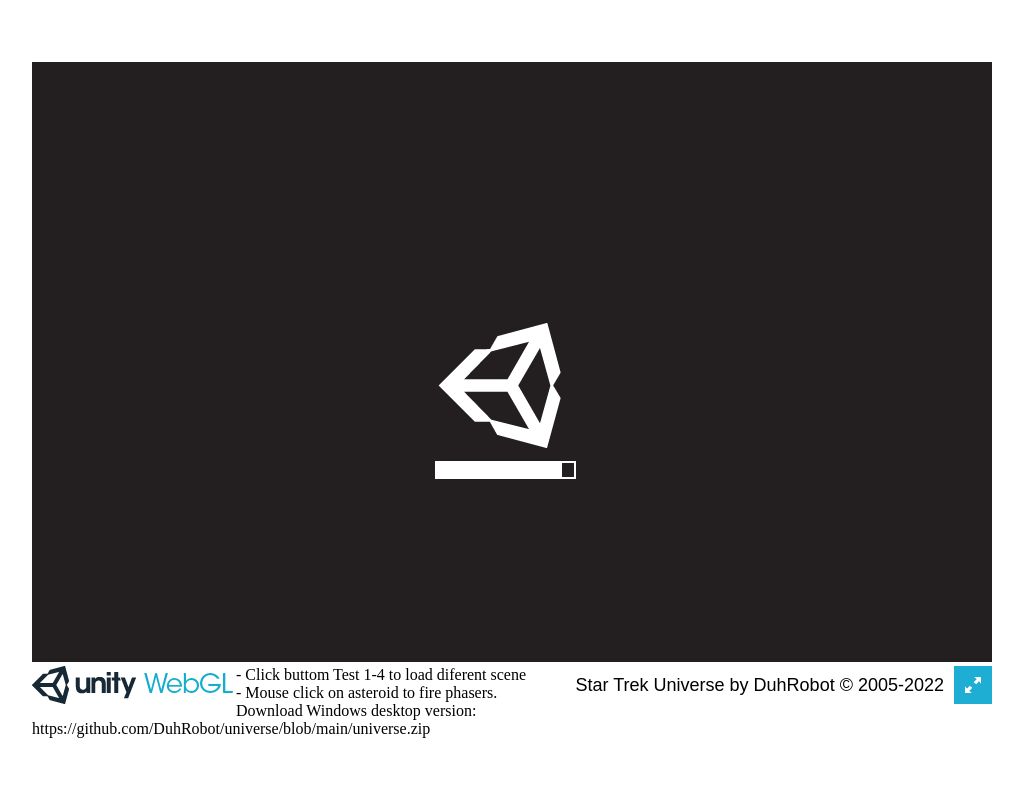
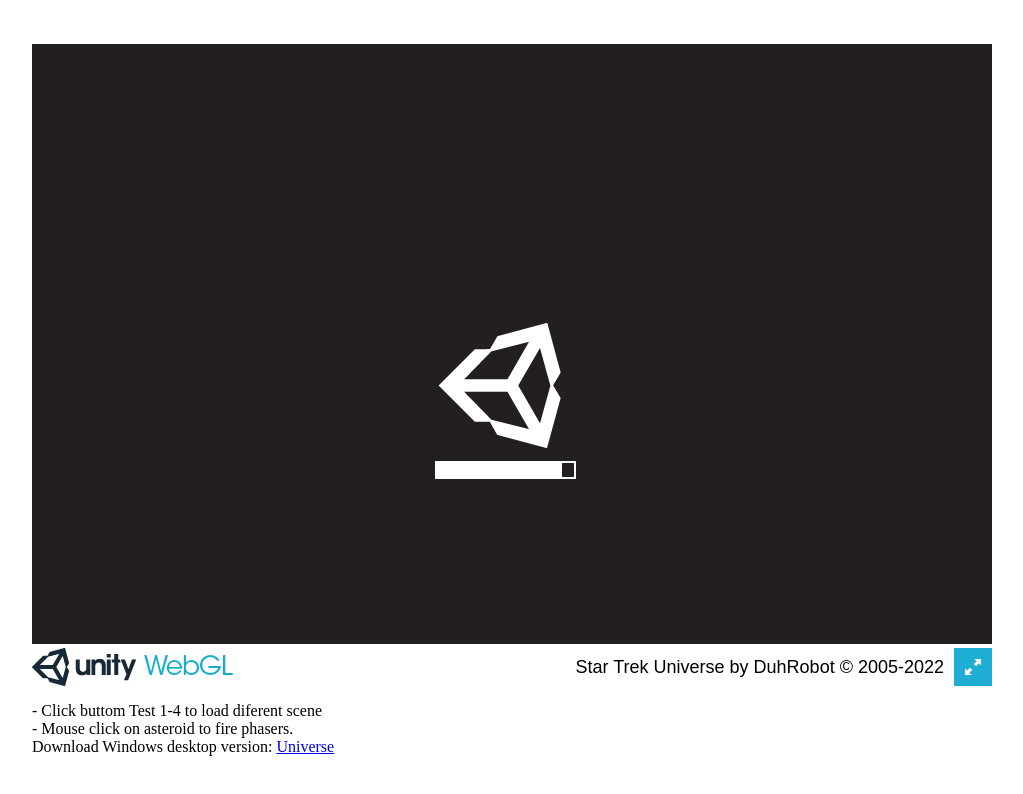
Before and after one commit to DuhRobot/universe, a plain HTML site: page index.html in a window 1280 px wide. Shown: the whole page, without its empty margins (128-1151 px from the left). Drawn offline with Linux system fonts and the light colour scheme; no server answers.

Commit message:
Changed index.html

```diff
--- a/index.html
+++ b/index.html
@@ -22,11 +22,10 @@
         <div id="unity-fullscreen-button"></div>
         <div id="unity-build-title">Star Trek Universe by DuhRobot &copy; 2005-2022</div>
       </div>
-      <div>
+      <br><br><br><div>
           <div>- Click buttom Test 1-4 to load diferent scene</div>
           <div>- Mouse click on asteroid to fire phasers.</div>
-          <div>Download Windows desktop version: https://github.com/DuhRobot/universe/blob/main/universe.zip</div>
-
+          <div>Download Windows desktop version: <a href="https://github.com/DuhRobot/universe/blob/main/universe.zip" target="_blank" title="Universe">Universe</a></div>
       </div>
     </div>
     <script>
```
